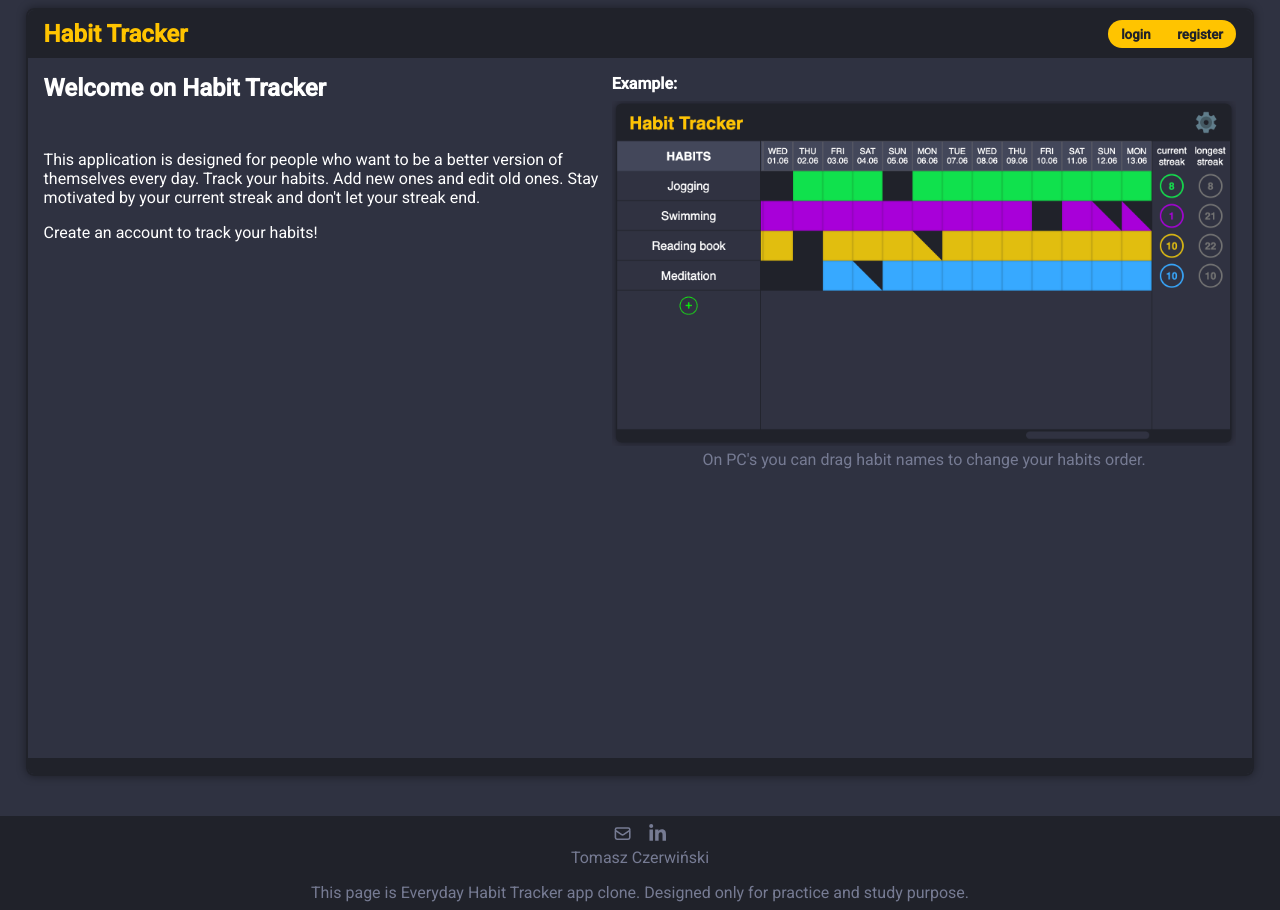
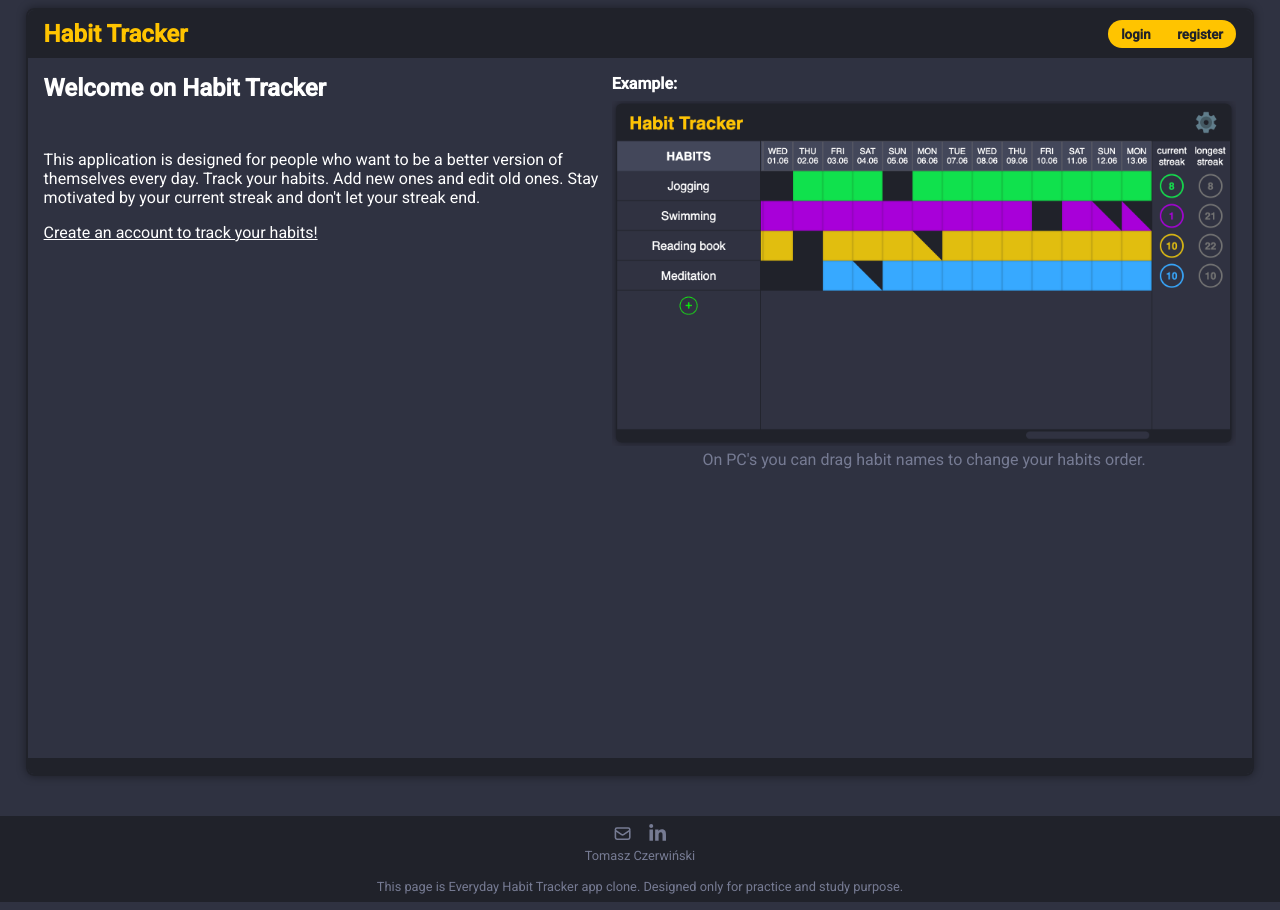
Before and after one commit to tomczer2t/habit-tracker-front, a React (Create React App) app: page / in a window 1280 px wide. Built offline with nearby package versions, Linux system fonts and the light colour scheme.

Commit message:
Code cleanup, in PageFooter component changed font size to smaller.

```diff
--- a/src/components/Auth/Login/Login.tsx
+++ b/src/components/Auth/Login/Login.tsx
@@ -41,7 +41,6 @@ export const Login = () => {
       toggleLoading(false);
       navigate('/');
     } catch (e: any) {
-      console.log(e);
       const message = e.response?.data?.message || 'Sorry. Something went wrong. Please try again later.'
       setError(message);
       toggleLoading(false);
--- a/src/components/Description/Description.css
+++ b/src/components/Description/Description.css
@@ -9,3 +9,7 @@
     flex-direction: column;
     gap: 1rem;
 }
+
+.Description__register-link {
+    text-decoration: underline;
+}
--- a/src/components/Description/Description.tsx
+++ b/src/components/Description/Description.tsx
@@ -24,6 +24,7 @@ export const Description = () => {
            habits. Add new ones and edit old ones. Stay motivated by your current streak and don't let your streak
            end. </p>
         <p><Link to="/register"
+                 className="Description__register-link"
                  onClick={ handleClick }>Create an account to track your habits!</Link></p>
       </div>
     </section>
--- a/src/components/SpecificHabit/SpecificHabit.tsx
+++ b/src/components/SpecificHabit/SpecificHabit.tsx
@@ -1,4 +1,4 @@
-import React, { useEffect, useState } from 'react';
+import React, { useEffect, useLayoutEffect, useState } from 'react';
 import { useNavigate, useParams } from 'react-router-dom';
 import { useAxiosPrivate } from '../../hooks/useAxiosPrivate';
 import { HabitEntity } from 'types';
@@ -7,9 +7,9 @@ import { useHabits } from '../../hooks/useHabits';
 import { LoadingSpinner } from '../common/LoadingSpinner/LoadingSpinner';
 import { NotFoundBox } from '../common/NotFoundBox/NotFoundBox';
 import { useAuth } from '../../hooks/useAuth';
+import { getHabitsWithUpdatedStats } from '../../utils/getHabitsWithUpdatedStats';
 
 import './SpecificHabit.css';
-import { getHabitsWithUpdatedStats } from '../../utils/getHabitsWithUpdatedStats';
 
 export const SpecificHabit = () => {
 
@@ -27,10 +27,9 @@ export const SpecificHabit = () => {
         setLoding(true);
         const { data } = await axiosPrivate.get(`habits/${ habitId }`);
         if (!data) {
-          return;
+          return
         }
         const updatedHabit = getHabitsWithUpdatedStats([data])[0];
-        setLoding(false);
         const stats: number[] = [];
         updatedHabit.stats.forEach((stat: number) => stats.unshift(stat));
         if (stats.length < 360) {
@@ -40,10 +39,11 @@ export const SpecificHabit = () => {
       } catch (e) {
         if (auth)
         navigate('/error');
+      } finally {
+        setLoding(false);
       }
     })();
-  }, [habitId, habits, axiosPrivate]);
-
+  }, [habits, habitId, axiosPrivate]);
 
   return (
     <article className="SpecificHabit">
--- a/src/components/layout/PageFooter/PageFooter.css
+++ b/src/components/layout/PageFooter/PageFooter.css
@@ -1,4 +1,5 @@
 .PageFooter {
+    font-size: .8rem;
     margin-top: 2rem;
     text-align: center;
     background-color: #20222a;
```
